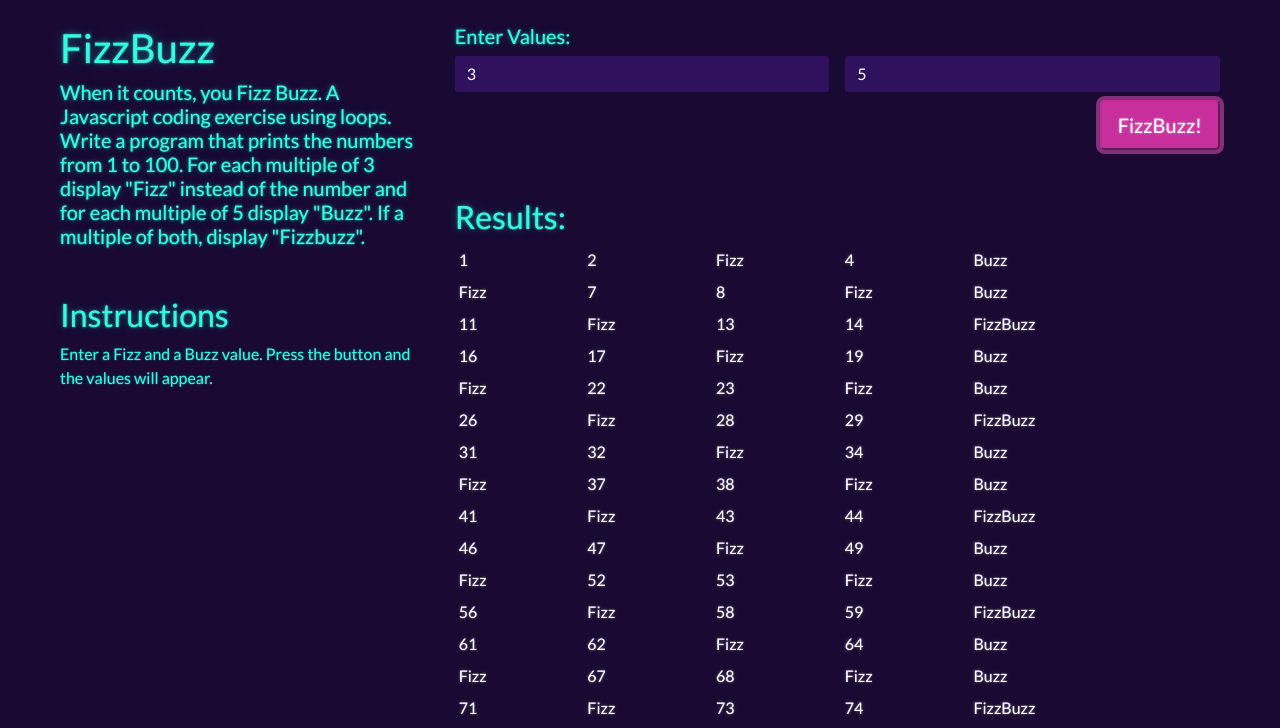
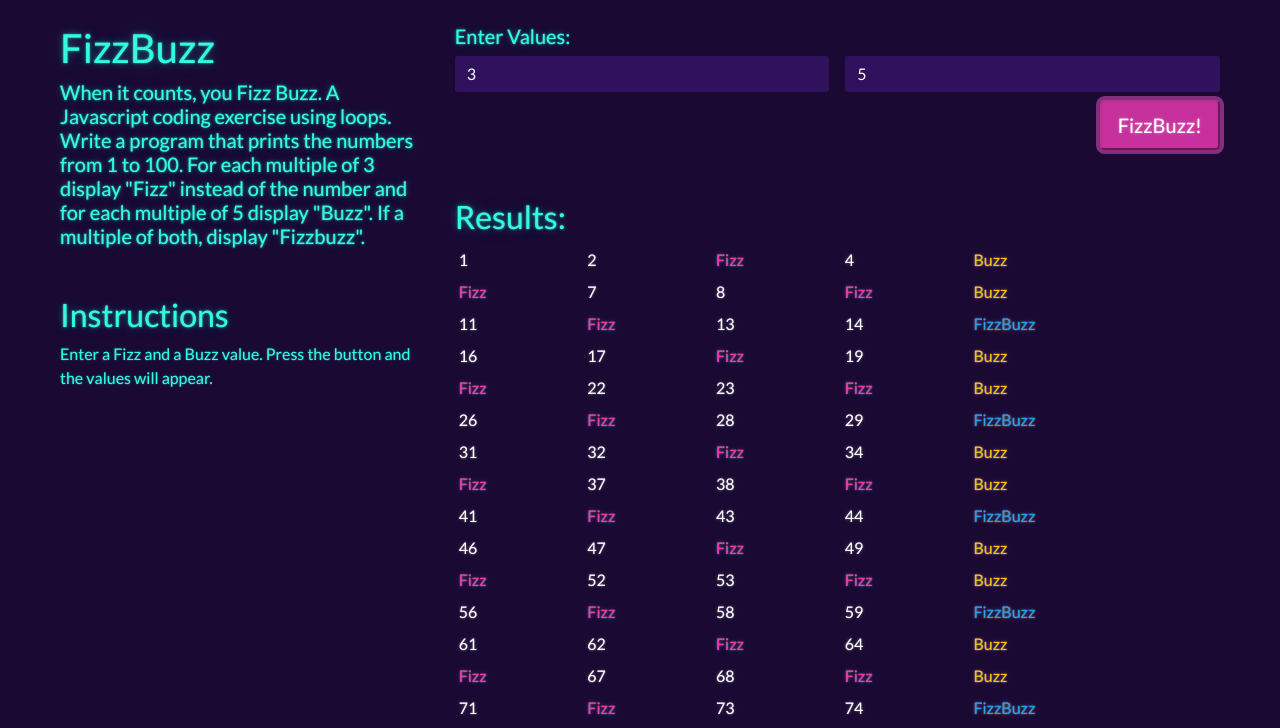
Before and after one commit to Ryan-Jonah/FizzBuzz, a plain HTML site: page app.html in a window 1280 px wide. Both pictures are taken after a click on the button "FizzBuzz!". Shown: the part 72-800 px from the top of the page. Drawn offline with nearby package versions, Linux system fonts and the light colour scheme.

Commit message:
Updated results to reflect theme colours

```diff
--- a/app.html
+++ b/app.html
@@ -19,7 +19,7 @@
     <link rel="icon" type="image/png" sizes="16x16" href="/img/favicon/favicon-16x16.png">
 
     <!-- External style sheets -->
-    <!-- <link href="css/style.css" rel="stylesheet"> -->
+    <link href="css/fizzBuzzColours.css" rel="stylesheet">
 </head>
 
 <body class="d-flex flex-column min-vh-100">
@@ -129,11 +129,11 @@
 
     <template id='fb-template'>
         <tr>
-            <td class="text-green"></td>
-            <td class="text-green"></td>
-            <td class="text-green"></td>
-            <td class="text-green"></td>
-            <td class="text-green"></td>
+            <td></td>
+            <td></td>
+            <td></td>
+            <td></td>
+            <td></td>
         </tr>
     </template>
 
--- /dev/null
+++ b/css/fizzBuzzColours.css
@@ -0,0 +1,11 @@
+.Fizz {
+    color: var(--bs-secondary)
+}
+
+.Buzz {
+    color: var(--bs-warning)
+}
+
+.FizzBuzz {
+    color: var(--bs-info)
+}
```
